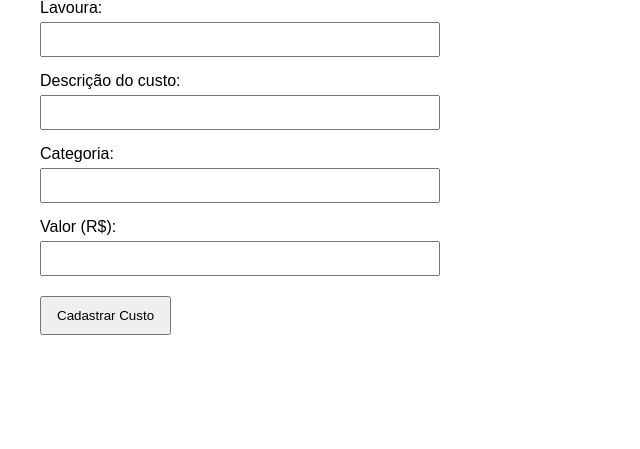
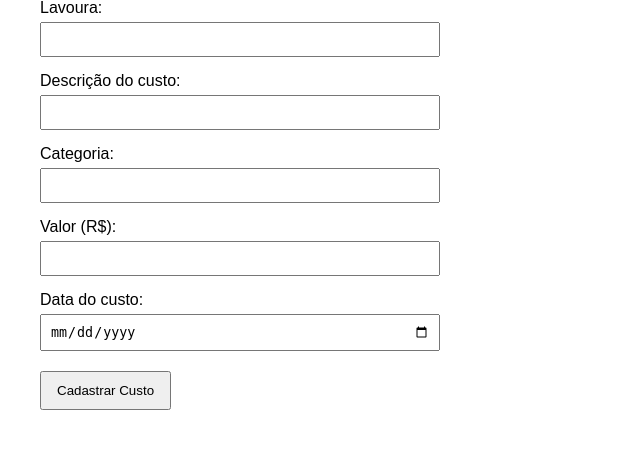
Before and after one commit to PietrinGDA/Custo-de-Producao-de-Lavoura, a Flask app: page /custos in a window 1280 px wide. Shown: the part 108-557 px from the top of the page, without its empty margins (0-640 px from the left). Run offline with Flask 3, Linux system fonts and the light colour scheme.

Commit message:
Adiciona data ao cadastro de custos

```diff
--- a/templates/custos.html
+++ b/templates/custos.html
@@ -22,6 +22,9 @@
         <label for="valor">Valor (R$):</label>
         <input type="number" id="valor" name="valor" step="0.01" required>
 
+        <label for="data">Data do custo:</label>
+        <input type="date" id="data" name="data" required>
+
         <br>
 
         <button type="submit">Cadastrar Custo</button>
```
